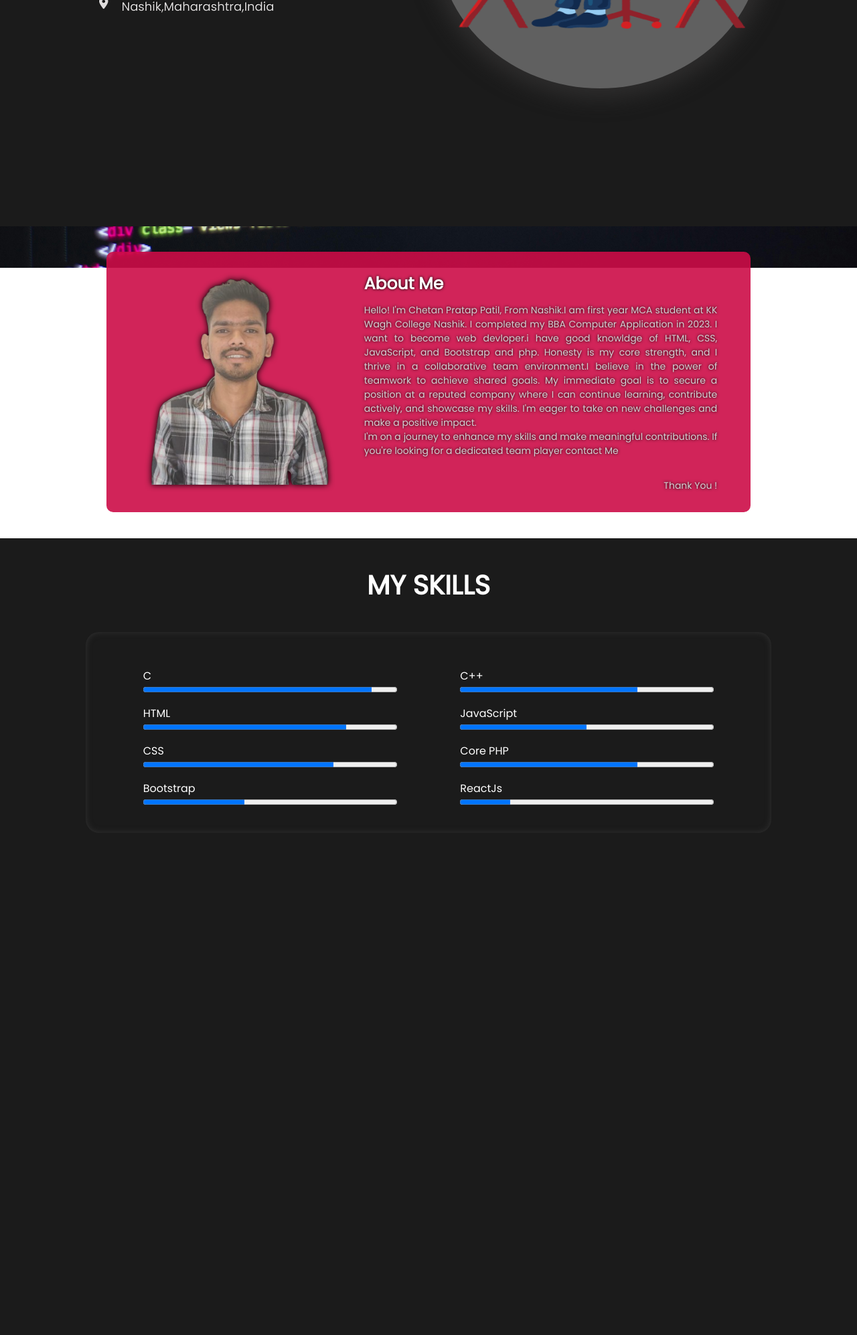
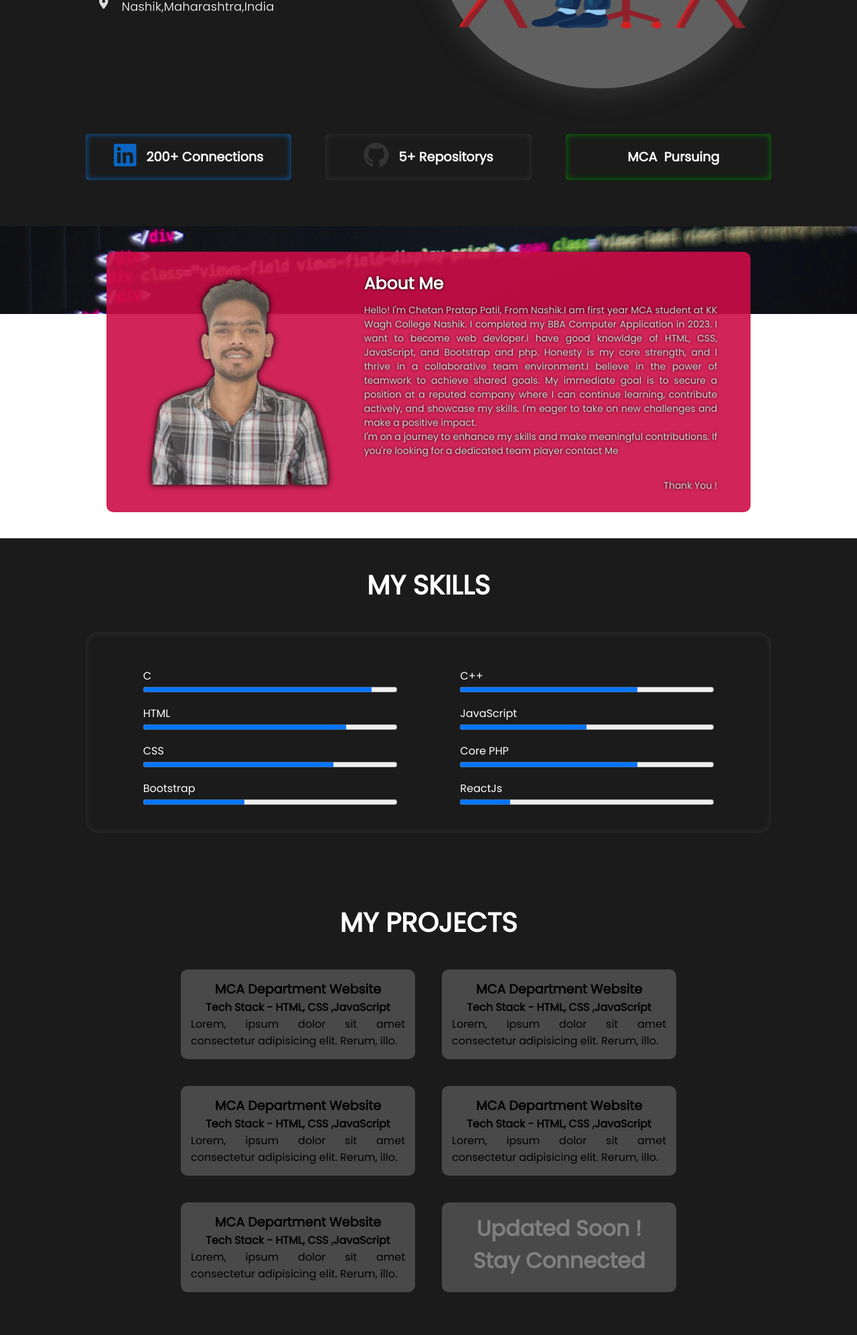
Before and after one commit to ChetanPatil0/PersonalPortfolio, a PHP site: page / in a window 1280 px wide. Shown: the part 462-2456 px from the top of the page at 67% size. Before the commit the page ends 1664 px from the top, so only its background shows below. Run offline with PHP 8.4, Linux system fonts and the light colour scheme.

Commit message:
add index.js file and project seection added

```diff
--- a/index.css
+++ b/index.css
@@ -13,6 +14,7 @@ header{
    background-color:#1b1b1b;
        padding: 3% 0%;
        z-index: 1;
+       overflow: hidden;
 }
 .fixed-background{
     background:url('Images/coding_background\ .jpg');
@@ -137,6 +167,43 @@ nav{
     width:20vw;
     height:23vw;
 }
+
+.header-footer{
+    width: 80%;
+    display: flex;
+    justify-content: space-between;
+    margin: auto;
+}
+.header-footer .box{
+    display: flex;
+    flex-wrap: wrap;
+    justify-content: center;
+    align-items: center;
+    width: 30%;
+    column-gap: 15px;
+    color: #fff;
+    background-color:#1b1b1b;
+    border-radius: 5px;
+    padding: 1% ;
+    text-align: center;
+}
+.header-footer .box:nth-child(1)
+{
+    box-shadow:inset 0px 0px 10px #0A66C2;
+}
+.header-footer .box:nth-child(2)
+{
+    box-shadow:inset 0px 0px 10px #333;
+}
+.header-footer .box:nth-child(3)
+{
+    box-shadow:inset 0px 0px 10px green;
+}
+.header-footer .box i,h2{
+    font-size:larger;
+}
+
+/* About Section Start */
 .about{
     width: 100%;
     height: auto;
@@ -215,16 +284,60 @@ nav{
     display: grid;
     width: 40%;
 }
+/* Skills Section End */
+/* Project Section Start */
+.projects{
+    width: 100%;
+    height: auto;
+    background-color: #1b1b1b;
+    padding: 0% 0% 5% 0%;
+}
+.projects-body{
+     width: 80%;
+     margin: auto;
+     display: flex;
+     justify-content:center;
+     flex-wrap: wrap;
+     gap: 40px;
+}
+.projects .head-title{
+    color: #fff;
+    text-align: center;
+    font-size: 40px;
+    padding: 40px;
+}
 
+.project-card {
+    max-width: 350px;
+    background-color:rgba(255, 255, 255, 0.2);
+    padding:15px;
+    border-radius: 10px;
+}
+.tech-stack{
+    text-align: center;
+}
+.project-name{
+    text-align: center;
+}
+.project-desc{
+    text-align: justify;
+}
+.project-card .coming-soon-text{
+       font-size:xx-large;
+       color: gray;
+       text-align: center;
+}
+/* Project Section End */
 
+/*
 
-
-
+/* Resposive CSS According to Screens Size*/
 
 @media (min-width:100px) and (max-width:1200px){
     .nav-items{
         display: none;
     }
+
     .header-body{
         display:flex;
         flex-direction: column-reverse;
--- a/index.html
+++ b/index.html
@@ -13,6 +13,7 @@
 
 <body>
     <header>
+        <!--Nav Bar Start-->
         <nav class="animate__animated animate__fadeInDown">
             <div class="logo">
                 <p>Chetan Patil</p>
@@ -27,16 +28,39 @@
                     <li><a href="#">Contact</a></li>
                 </ul>
             </div>
+            <div class="show-btn" id="show-btn" onclick="show_menu();">=</div>
         </nav>
+        <!--Nav Bar End-->
+        <!--Vertical Menu For Small Screens-->
+        <!--Start-->
+        <div class="nav-menu" id="nav-menu">
+            <div class="remove-btn" onclick="hide_menu();">X</div>
+            <ul type="none">
+                <li><a href="#">Home</a></li>
+                <li><a href="#">About</a></li>
+                <li><a href="#">Skills</a></li>
+                <li><a href="#">Projects</a></li>
+                <li><a href="#">Resume</a></li>
+                <li><a href="#">Contact</a></li>
+            </ul>
+        </div>
+        <!--End-->
+        <!--Header Body Section Start-->
         <section class="header-body">
             <div class="header-left animate__animated animate__fadeInLeft">
                 <div class="header-left-text">
                     <h2>Hello, I ' am</h2>
                     <h1>Chetan Patil</h1>
                     <ul>
-                            <li><i class="fa-solid fa-phone"></i><p>+91 9522112259 </p></li>
-                            <li><i class="fa-solid fa-envelope"></i><p>Patilchetan2905@gmail.com</p> </li>
-                            <li><i class="fa-solid fa-location-dot"></i><p>Nashik,Maharashtra,India</p></li>
+                        <li><i class="fa-solid fa-phone"></i>
+                            <p>+91 9522112259 </p>
+                        </li>
+                        <li><i class="fa-solid fa-envelope"></i>
+                            <p>Patilchetan2905@gmail.com</p>
+                        </li>
+                        <li><i class="fa-solid fa-location-dot"></i>
+                            <p>Nashik,Maharashtra,India</p>
+                        </li>
                     </ul>
 
                 </div>
@@ -46,6 +70,9 @@
                     <img src="Images/img-2.png" alt="">
                 </div>
             </div>
+
+            <!--Pop Up welcome alert-->
+            <!--Start-->
             <div class="welcome_popup" id="welcome_popup">
                 <h5 class="remove_btn" onclick="remove_popup();">x</h5>
                 <h1>WELCOME TO MY PORTFOLIO</h1>
@@ -56,11 +83,34 @@
                     <i class="fa-brands fa-square-instagram" style="color:#f32170"></i>
                 </div>
             </div>
+            <!--End-->
+            <!--Header Body End-->
         </section>
 
+        <!--Header Footer Start-->
+        <div class="header-footer"  animate__animated animate__fadeInLeft>
+            <div class="box">
+                <h1><i class="fa-brands fa-linkedin" style="color:#0A66C2; "></i></h1>
+                <h2>200+ Connections</h2>
+            </div>
+            <div class="box">
+                <h1><i class="fa-brands fa-github" style="color:#333; "></i></h1>
+                <h2>5+ Repositorys</h2>
+            </div>
+            <div class="box">
+                <h1><i class="fa-brands fa-qualification" style="color:#0A66C2; "></i></h1>
+                <h2>MCA &nbsp;Pursuing </h2>
+            </div>
+
+        </div>
+        <!--Header Footer End-->
+        <!--Fixed Coding-Screen Background-->
+        <!--Start-->
         <div class="fixed-background"></div>
+        <!--End-->
     </header>
     <main>
+        <!--About Section Start -->
 
         <section class="about">
             <div class="about-body">
@@ -70,8 +120,10 @@
                 <div class="about-right ">
                     <div class="about-text animate__animated animate__fadeInRight">
                         <h1>About Me</h1>
-                        <p>Hello! I'm Chetan Pratap Patil, From Nashik.I am first year MCA student at KK Wagh College Nashik. I completed my
-                            BBA Computer Application in 2023. I want to become web devloper.i have good knowldge of HTML, CSS, JavaScript, and Bootstrap and php.
+                        <p>Hello! I'm Chetan Pratap Patil, From Nashik.I am first year MCA student at KK Wagh College
+                            Nashik. I completed my
+                            BBA Computer Application in 2023. I want to become web devloper.i have good knowldge of
+                            HTML, CSS, JavaScript, and Bootstrap and php.
                             Honesty is my core strength, and I thrive in a collaborative team environment.I believe in
                             the power of teamwork to achieve shared goals.
                             My immediate goal is to secure a position at a reputed company where I can continue
@@ -86,7 +138,8 @@
                 </div>
             </div>
         </section>
-
+        <!--About Section End-->
+        <!--Skills Section Start-->
         <section class="skills">
             <h1>MY SKILLS</h1>
             <div class="skills-body">
@@ -105,19 +158,48 @@
                 </div>
             </div>
         </section>
+        <!--Skills Section End-->
+
+        <!--Projects Section End-->
+        <section class="projects">
+            <h1 class="head-title">MY PROJECTS</h1>
+
+            <div class="projects-body">
+                <div class="project-card">
+                    <h2 class="project-name">MCA Department Website</h2>
+                    <h4 class="tech-stack">Tech Stack - HTML, CSS ,JavaScript</h4>
+                    <p class="project-desc">Lorem, ipsum dolor sit amet consectetur adipisicing elit. Rerum, illo.</p>
+                </div>
+                <div class="project-card">
+                    <h2 class="project-name">MCA Department Website</h2>
+                    <h4 class="tech-stack">Tech Stack - HTML, CSS ,JavaScript</h4>
+                    <p class="project-desc">Lorem, ipsum dolor sit amet consectetur adipisicing elit. Rerum, illo.</p>
+                </div>
+                <div class="project-card">
+                    <h2 class="project-name">MCA Department Website</h2>
+                    <h4 class="tech-stack">Tech Stack - HTML, CSS ,JavaScript</h4>
+                    <p class="project-desc">Lorem, ipsum dolor sit amet consectetur adipisicing elit. Rerum, illo.</p>
+                </div>
+                <div class="project-card">
+                    <h2 class="project-name">MCA Department Website</h2>
+                    <h4 class="tech-stack">Tech Stack - HTML, CSS ,JavaScript</h4>
+                    <p class="project-desc">Lorem, ipsum dolor sit amet consectetur adipisicing elit. Rerum, illo.</p>
+                </div>
+                <div class="project-card">
+                    <h2 class="project-name">MCA Department Website</h2>
+                    <h4 class="tech-stack">Tech Stack - HTML, CSS ,JavaScript</h4>
+                    <p class="project-desc">Lorem, ipsum dolor sit amet consectetur adipisicing elit. Rerum, illo.</p>
+                </div>
+                <div class="project-card">
+                   <h1 class="coming-soon-text">Updated Soon ! Stay Connected</h1>
+                </div>
+
+            </div>
+        </section>
+        <!--projects Section End-->
     </main>
-    <script>
-        let welcome_box =  document.getElementById("welcome_popup");
-   function remove_popup()
-        {
-            welcome_box.style.display="none";
-        }
-  setTimeout (function welcome_popup()
-    {
-        welcome_box.style.display="none";
-    },5000);
-
-
+    <!-- JavaScript External File Link-->
+    <script src="index.js">
     </script>
 </body>
 
--- /dev/null
+++ b/index.js
@@ -0,0 +1,19 @@
+let welcome_box =  document.getElementById("welcome_popup");
+function remove_popup()
+     {
+         welcome_box.style.display="none";
+     }
+setTimeout (function welcome_popup()
+ {
+     welcome_box.style.display="none";
+ },3000);
+
+
+ let nav_menu =document.getElementById("nav-menu");
+
+ function show_menu(){
+     nav_menu.style.display="block";
+ }
+ function hide_menu(){
+    nav_menu.style.display="none";
+}
```
Also changed, not shown: other parts of index.css (+53 -5 lines). Lines whose indentation alone changed are shown as unchanged.
